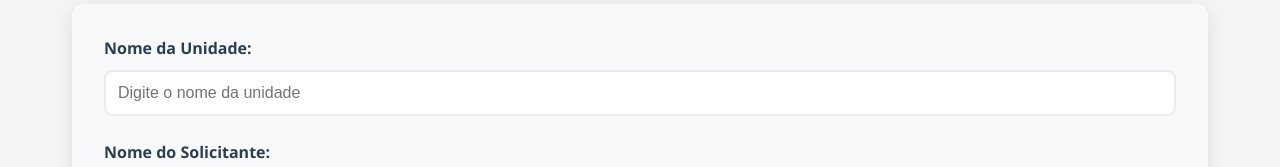
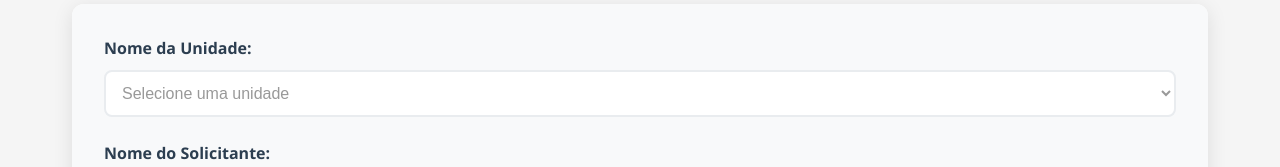
Before and after one commit to Gabriel-Mesq/SEAD_CalendarioEventos, a React (Vite) app in the folder frontend/: page / in a window 1280 px wide. Shown: the part 210-377 px from the top of the page. Built offline with nearby package versions, Linux system fonts and the light colour scheme.

Commit message:
feat: Update EventCalendarForm to use a select input for unidade with UNIDADES options

```diff
--- a/frontend/src/components/EventCalendarForm.tsx
+++ b/frontend/src/components/EventCalendarForm.tsx
@@ -1,6 +1,6 @@
 import React, { useState } from 'react';
 import type { FormData, MonthEventData } from '../types/event';
-import { MONTHS } from '../types/event';
+import { MONTHS, UNIDADES } from '../types/event';
 import MonthSection from './MonthSection';
 import { apiService } from '../services/api';
 
@@ -192,14 +192,19 @@ const EventCalendarForm: React.FC = () => {
         <section className="form-header-section">
           <div className="form-group">
             <label htmlFor="nomeUnidade">Nome da Unidade:</label>
-            <input
-              type="text"
+            <select
               id="nomeUnidade"
               value={formData.nomeUnidade}
               onChange={(e) => handleUnitNameChange(e.target.value)}
-              placeholder="Digite o nome da unidade"
               required
-            />
+            >
+              <option value="">Selecione uma unidade</option>
+              {UNIDADES.map((unidade) => (
+                <option key={unidade} value={unidade}>
+                  {unidade}
+                </option>
+              ))}
+            </select>
           </div>
 
           <div className="form-group">
--- a/frontend/src/components/EventForm.tsx
+++ b/frontend/src/components/EventForm.tsx
@@ -86,6 +86,7 @@ const EventForm: React.FC<EventFormProps> = ({
             onChange={(e) => handleInputChange('quantidadePessoas', parseInt(e.target.value) || 0)}
             placeholder="0"
             min="0"
+            max="2000000"
             required
           />
         </div>
```
